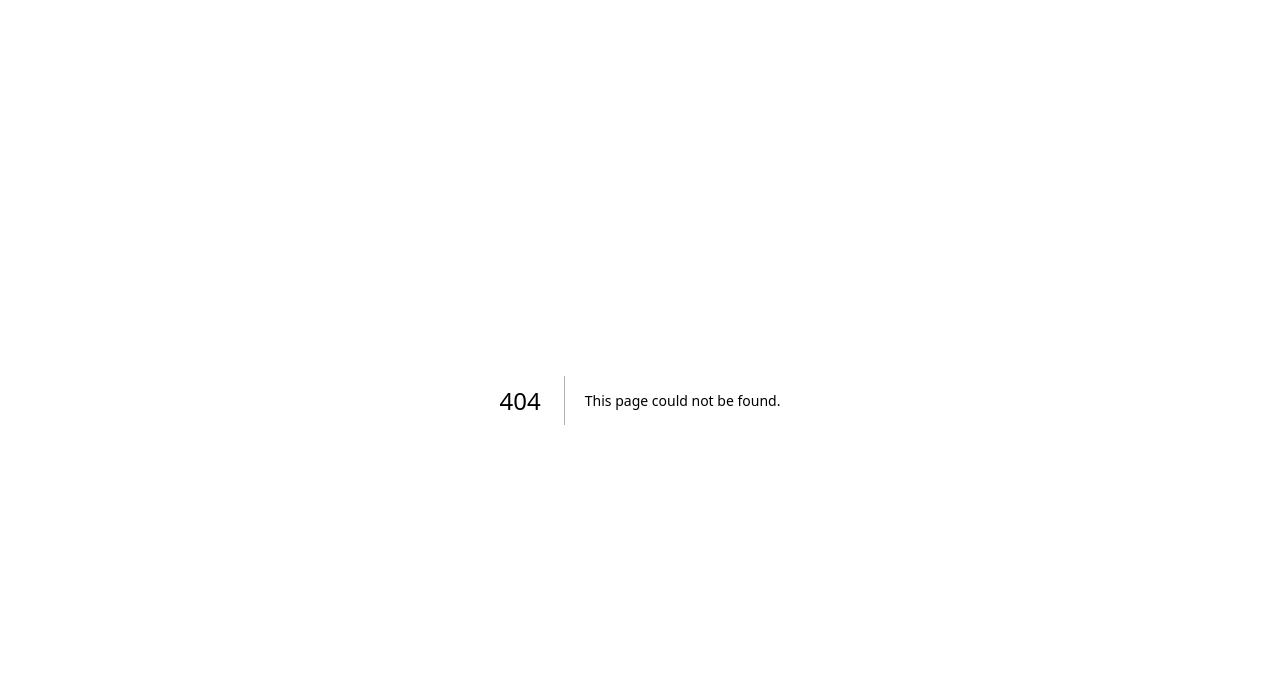
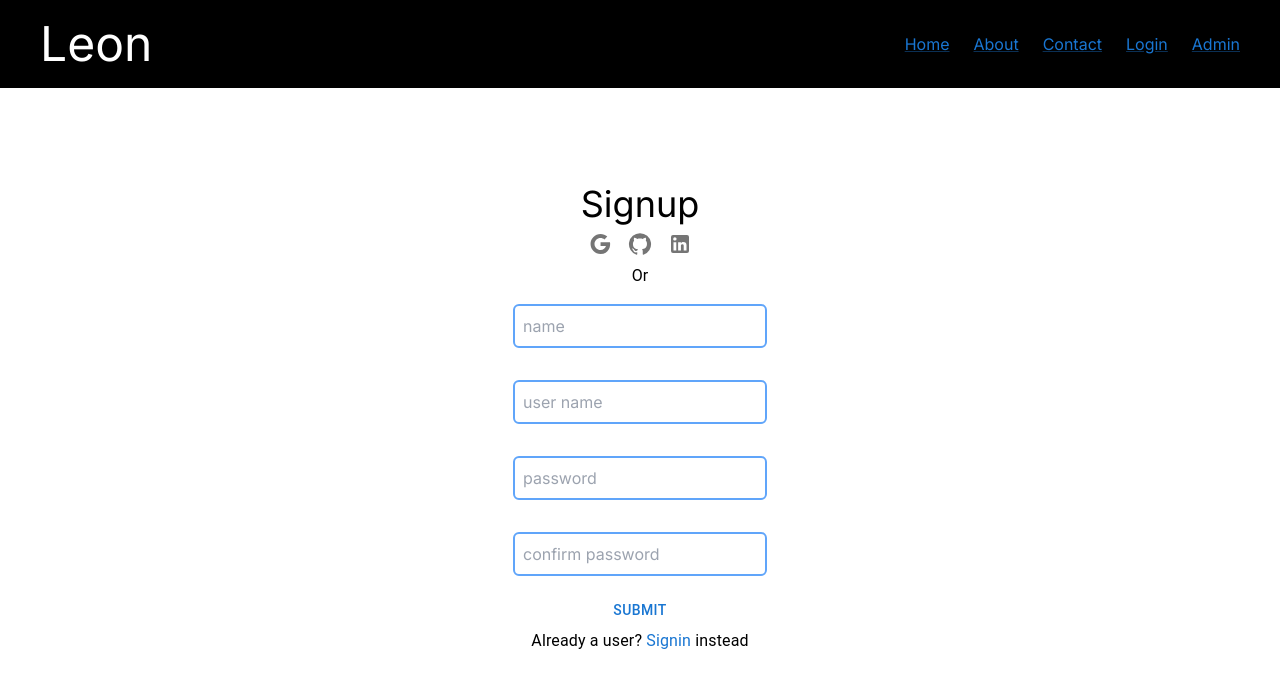
Before and after one commit to Frosty354/micro-blogging-project, a Next.js app: page /signup in a window 1280 px wide. Before the commit this address had no page. Shown: the top 688 px of the page. Built offline with nearby package versions, Linux system fonts and the light colour scheme.

Commit message:
feat: first commit

```diff
--- a/app/globals.css
+++ b/app/globals.css
@@ -17,11 +17,11 @@
 }
 
 body {
-  color: rgb(var(--foreground-rgb));
+  /* color: rgb(var(--foreground-rgb));
   background: linear-gradient(
       to bottom,
       transparent,
       rgb(var(--background-end-rgb))
     )
-    rgb(var(--background-start-rgb));
+    rgb(var(--background-start-rgb)); */
 }
--- a/app/page.tsx
+++ b/app/page.tsx
@@ -1,33 +1,14 @@
+'use client'
+import { Button, Typography } from '@mui/material'
 import Image from 'next/image'
+import { useRouter } from 'next/navigation'
 
 export default function Home() {
+  const router=useRouter();
   return (
-    <main className="flex min-h-screen flex-col items-center justify-between p-24">
-      <div className="z-10 max-w-5xl w-full items-center justify-between font-mono text-sm lg:flex">
-        <p className="fixed left-0 top-0 flex w-full justify-center border-b border-gray-300 bg-gradient-to-b from-zinc-200 pb-6 pt-8 backdrop-blur-2xl dark:border-neutral-800 dark:bg-zinc-800/30 dark:from-inherit lg:static lg:w-auto  lg:rounded-xl lg:border lg:bg-gray-200 lg:p-4 lg:dark:bg-zinc-800/30">
-          Get started by editing&nbsp;
-          <code className="font-mono font-bold">app/page.tsx</code>
-        </p>
-        <div className="fixed bottom-0 left-0 flex h-48 w-full items-end justify-center bg-gradient-to-t from-white via-white dark:from-black dark:via-black lg:static lg:h-auto lg:w-auto lg:bg-none">
-          <a
-            className="pointer-events-none flex place-items-center gap-2 p-8 lg:pointer-events-auto lg:p-0"
-            href="https://vercel.com?utm_source=create-next-app&utm_medium=appdir-template&utm_campaign=create-next-app"
-            target="_blank"
-            rel="noopener noreferrer"
-          >
-            By{' '}
-            <Image
-              src="/vercel.svg"
-              alt="Vercel Logo"
-              className="dark:invert"
-              width={100}
-              height={24}
-              priority
-            />
-          </a>
-        </div>
-      </div>
-
+    <main className="flex min-h-screen flex-col items-center justify-evenly ">
+      <Typography variant='h1'>Leon</Typography>
+      <Typography variant='h5'>Built on</Typography>
       <div className="relative flex place-items-center before:absolute before:h-[300px] before:w-[480px] before:-translate-x-1/2 before:rounded-full before:bg-gradient-radial before:from-white before:to-transparent before:blur-2xl before:content-[''] after:absolute after:-z-20 after:h-[180px] after:w-[240px] after:translate-x-1/3 after:bg-gradient-conic after:from-sky-200 after:via-blue-200 after:blur-2xl after:content-[''] before:dark:bg-gradient-to-br before:dark:from-transparent before:dark:to-blue-700 before:dark:opacity-10 after:dark:from-sky-900 after:dark:via-[#0141ff] after:dark:opacity-40 before:lg:h-[360px] z-[-1]">
         <Image
           className="relative dark:drop-shadow-[0_0_0.3rem_#ffffff70] dark:invert"
@@ -38,76 +19,8 @@ export default function Home() {
           priority
         />
       </div>
+      <Button onClick={()=>router.push('/signin')}>Login</Button>
 
-      <div className="mb-32 grid text-center lg:max-w-5xl lg:w-full lg:mb-0 lg:grid-cols-4 lg:text-left">
-        <a
-          href="https://nextjs.org/docs?utm_source=create-next-app&utm_medium=appdir-template&utm_campaign=create-next-app"
-          className="group rounded-lg border border-transparent px-5 py-4 transition-colors hover:border-gray-300 hover:bg-gray-100 hover:dark:border-neutral-700 hover:dark:bg-neutral-800/30"
-          target="_blank"
-          rel="noopener noreferrer"
-        >
-          <h2 className={`mb-3 text-2xl font-semibold`}>
-            Docs{' '}
-            <span className="inline-block transition-transform group-hover:translate-x-1 motion-reduce:transform-none">
-              -&gt;
-            </span>
-          </h2>
-          <p className={`m-0 max-w-[30ch] text-sm opacity-50`}>
-            Find in-depth information about Next.js features and API.
-          </p>
-        </a>
-
-        <a
-          href="https://nextjs.org/learn?utm_source=create-next-app&utm_medium=appdir-template-tw&utm_campaign=create-next-app"
-          className="group rounded-lg border border-transparent px-5 py-4 transition-colors hover:border-gray-300 hover:bg-gray-100 hover:dark:border-neutral-700 hover:dark:bg-neutral-800/30"
-          target="_blank"
-          rel="noopener noreferrer"
-        >
-          <h2 className={`mb-3 text-2xl font-semibold`}>
-            Learn{' '}
-            <span className="inline-block transition-transform group-hover:translate-x-1 motion-reduce:transform-none">
-              -&gt;
-            </span>
-          </h2>
-          <p className={`m-0 max-w-[30ch] text-sm opacity-50`}>
-            Learn about Next.js in an interactive course with&nbsp;quizzes!
-          </p>
-        </a>
-
-        <a
-          href="https://vercel.com/templates?framework=next.js&utm_source=create-next-app&utm_medium=appdir-template&utm_campaign=create-next-app"
-          className="group rounded-lg border border-transparent px-5 py-4 transition-colors hover:border-gray-300 hover:bg-gray-100 hover:dark:border-neutral-700 hover:dark:bg-neutral-800/30"
-          target="_blank"
-          rel="noopener noreferrer"
-        >
-          <h2 className={`mb-3 text-2xl font-semibold`}>
-            Templates{' '}
-            <span className="inline-block transition-transform group-hover:translate-x-1 motion-reduce:transform-none">
-              -&gt;
-            </span>
-          </h2>
-          <p className={`m-0 max-w-[30ch] text-sm opacity-50`}>
-            Explore the Next.js 13 playground.
-          </p>
-        </a>
-
-        <a
-          href="https://vercel.com/new?utm_source=create-next-app&utm_medium=appdir-template&utm_campaign=create-next-app"
-          className="group rounded-lg border border-transparent px-5 py-4 transition-colors hover:border-gray-300 hover:bg-gray-100 hover:dark:border-neutral-700 hover:dark:bg-neutral-800/30"
-          target="_blank"
-          rel="noopener noreferrer"
-        >
-          <h2 className={`mb-3 text-2xl font-semibold`}>
-            Deploy{' '}
-            <span className="inline-block transition-transform group-hover:translate-x-1 motion-reduce:transform-none">
-              -&gt;
-            </span>
-          </h2>
-          <p className={`m-0 max-w-[30ch] text-sm opacity-50`}>
-            Instantly deploy your Next.js site to a shareable URL with Vercel.
-          </p>
-        </a>
-      </div>
     </main>
   )
 }
--- /dev/null
+++ b/app/pages/_app.tsx
@@ -0,0 +1,5 @@
+import type { AppProps } from 'next/app'
+
+export default function MyApp({ Component, pageProps }: AppProps) {
+  return <Component {...pageProps} />
+}
--- /dev/null
+++ b/app/signin/layout.tsx
@@ -0,0 +1,28 @@
+import { Link } from '@mui/material';
+import React, { Children } from 'react'
+
+interface HomepageLayoutProps{
+  children:React.ReactNode
+}
+
+const HomepageLayout:React.FC<HomepageLayoutProps> = (props) => {
+  return (
+    <div>
+      <nav className='bg-black text-white py-5
+                flex justify-between px-10'>
+        <h1 className='text-5xl'>Leon</h1>
+        <ul className='flex items-center gap-6'>
+          <li><Link className='text-white'>Home</Link></li>
+          <li><Link className='text-white'>About</Link></li>
+          <li><Link className='text-white'>Contact</Link></li>
+          <li><Link className='text-white'>Login</Link></li>
+          <li><Link className='text-white'>Admin</Link></li>
+        </ul>
+      </nav>
+      {props.children}
+    </div>
+
+  )
+}
+
+export default HomepageLayout;
--- /dev/null
+++ b/app/signin/page.tsx
@@ -0,0 +1,24 @@
+import React from 'react'
+
+import { Button, Link, Typography } from '@mui/material';
+import { NextPage } from 'next';
+
+
+
+const page:NextPage = () => {
+  return (
+    <div className='flex min-h-screen flex-col items-center p-24'>
+      <h1 className='text-4xl'>
+        Signin
+      </h1>
+      <input type='text' placeholder='user name' className='m-4 p-2 rounded-md border-blue-400 border-2'/>
+      <input type='password' placeholder='password' className='m-4 p-2 rounded-md border-blue-400 border-2'/>
+
+      <Button className='bg-blue-200' >Submit</Button>
+      <Typography>Not a user? <Link href={'/signup'} underline='hover'>Signup</Link> instead</Typography>
+    </div>
+
+  )
+}
+
+export default page
--- /dev/null
+++ b/app/signup/layout.tsx
@@ -0,0 +1,28 @@
+import { Link } from '@mui/material';
+import React, { Children } from 'react'
+
+interface HomepageLayoutProps{
+  children:React.ReactNode
+}
+
+const HomepageLayout:React.FC<HomepageLayoutProps> = (props) => {
+  return (
+    <div>
+      <nav className='bg-black text-white py-5
+                flex justify-between px-10'>
+        <h1 className='text-5xl'>Leon</h1>
+        <ul className='flex items-center gap-6'>
+          <li><Link className='text-white'>Home</Link></li>
+          <li><Link className='text-white'>About</Link></li>
+          <li><Link className='text-white'>Contact</Link></li>
+          <li><Link className='text-white'>Login</Link></li>
+          <li><Link className='text-white'>Admin</Link></li>
+        </ul>
+      </nav>
+      {props.children}
+    </div>
+
+  )
+}
+
+export default HomepageLayout;
--- /dev/null
+++ b/app/signup/page.tsx
@@ -0,0 +1,41 @@
+"use client"
+import React from 'react'
+
+import { Button, IconButton, Link, Typography } from '@mui/material';
+import { NextPage } from 'next';
+import { useRouter } from 'next/navigation';
+import GoogleIcon from '@mui/icons-material/Google';
+import GitHubIcon from '@mui/icons-material/GitHub';
+import LinkedInIcon from '@mui/icons-material/LinkedIn';
+
+const Page = () => {
+  const signinWith=[
+    {provider:GoogleIcon},
+    {provider:GitHubIcon},
+    {provider:LinkedInIcon}
+  ]
+  return (
+    <div className='flex min-h-screen flex-col items-center p-24'>
+      <h1 className='text-4xl'>
+        Signup
+      </h1>
+      <div className='flex '>
+        {signinWith.map((item,index)=>{
+            return <IconButton key={index}><item.provider/></IconButton>
+          })
+        }
+      </div>
+      <Typography>Or</Typography>
+      <input type='text' placeholder='name' className='m-4 p-2 rounded-md border-blue-400 border-2'/>
+      <input type='text' placeholder='user name' className='m-4 p-2 rounded-md border-blue-400 border-2'/>
+      <input type='password' placeholder='password' className='m-4 p-2 rounded-md border-blue-400 border-2'/>
+      <input type='password' placeholder='confirm password' className='m-4 p-2 rounded-md border-blue-400 border-2'/>
+      <Button className='bg-blue-200' >Submit</Button>
+      <Typography>Already a user? <Link href="/signin" underline='hover'>Signin</Link> instead</Typography>
+
+    </div>
+
+  )
+}
+
+export default Page
--- a/package.json
+++ b/package.json
@@ -9,6 +9,10 @@
     "lint": "next lint"
   },
   "dependencies": {
+    "@emotion/react": "^11.11.1",
+    "@emotion/styled": "^11.11.0",
+    "@mui/icons-material": "^5.14.3",
+    "@mui/material": "^5.14.5",
     "@types/node": "20.5.0",
     "@types/react": "18.2.20",
     "@types/react-dom": "18.2.7",
@@ -16,6 +20,7 @@
     "eslint": "8.47.0",
     "eslint-config-next": "13.4.18",
     "next": "13.4.18",
+    "next-auth": "^4.23.1",
     "postcss": "8.4.28",
     "react": "18.2.0",
     "react-dom": "18.2.0",
```
